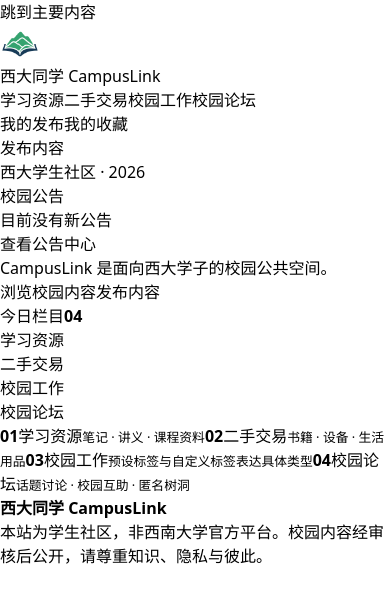
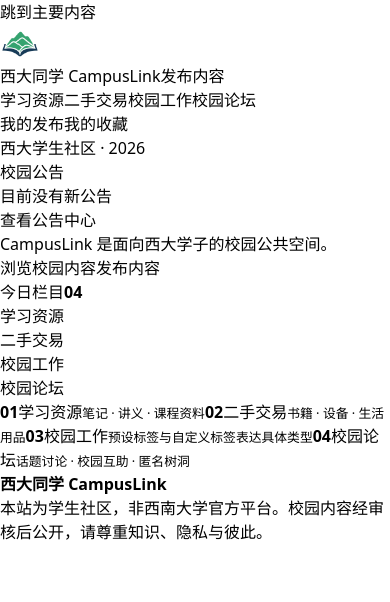
Before and after one commit to xndxyy/campuslink, a Next.js app: page / in a window 390 px wide. Shown: the top 602 px of the page. Built offline with nearby package versions, Linux system fonts and the light colour scheme; no server answers; the database is empty.

Commit message:
feat: restore two-tier site header

```diff
--- a/app/globals.css
+++ b/app/globals.css
@@ -70,48 +70,74 @@ select:focus-visible {
   border: 0;
 }
 .site-header {
-  min-height: 76px;
-  padding: 0 clamp(1rem, 5vw, 5rem);
-  display: flex;
-  align-items: center;
-  gap: 2rem;
-  border-bottom: 1px solid rgba(7, 29, 61, 0.2);
-  background: rgba(251, 250, 244, 0.94);
   position: sticky;
   top: 0;
   z-index: 20;
+  border-top: 18px solid #171717;
+  border-bottom: 1px solid rgba(7, 29, 61, 0.2);
+  background: rgba(251, 250, 244, 0.98);
   backdrop-filter: blur(12px);
 }
+.header-brand-row {
+  background: var(--paper);
+}
+.header-brand-inner,
+.header-navigation {
+  width: min(1180px, calc(100% - 3rem));
+  margin: 0 auto;
+}
+.header-brand-inner {
+  min-height: 106px;
+  display: flex;
+  align-items: center;
+  justify-content: space-between;
+  gap: 2rem;
+}
 .site-brand {
   display: flex;
   align-items: center;
-  gap: 0.7rem;
+  gap: 1rem;
   font-family: var(--serif);
   font-weight: 800;
-  font-size: 1.15rem;
+  font-size: 1.65rem;
   white-space: nowrap;
 }
 .site-brand-mark {
-  width: 2.5rem;
-  height: 2.5rem;
-  flex: 0 0 2.5rem;
+  width: 3.5rem;
+  height: 3.5rem;
+  flex: 0 0 3.5rem;
   object-fit: contain;
 }
+.header-navigation-row {
+  border-top: 1px solid rgba(7, 29, 61, 0.18);
+}
 .header-navigation {
-  display: flex;
+  min-height: 76px;
+  display: flex;
+  align-items: stretch;
+  justify-content: space-between;
+  gap: 1.5rem;
+  min-width: 0;
+}
+.site-header nav {
+  display: flex;
+  align-items: stretch;
+  gap: 0;
+  font-size: 1.05rem;
+  font-weight: 750;
+}
+.site-header nav a {
+  min-height: 76px;
+  padding: 0 1rem;
+  display: inline-flex;
   align-items: center;
-  gap: 1.5rem;
-  margin-left: auto;
-  min-width: 0;
-}
-.site-header nav {
-  display: flex;
-  gap: clamp(0.7rem, 1.25vw, 1.4rem);
-  font-size: 0.92rem;
-  font-weight: 650;
+  white-space: nowrap;
+}
+.product-navigation a:first-child {
+  padding-left: 0;
 }
 .account-navigation {
-  padding-left: 1.5rem;
+  padding-left: 0;
   border-left: 1px solid var(--line);
   color: var(--muted);
 }
@@ -123,8 +149,19 @@ select:focus-visible {
   background: var(--green);
   color: var(--navy);
   font-weight: 800;
+  border: 1px solid var(--navy);
+}
+.header-action {
+  min-height: 4.4rem;
+  padding: 0 1.75rem;
+  display: inline-flex;
+  align-items: center;
+  justify-content: center;
+  font-size: 1.2rem;
+  box-shadow: 5px 5px 0 var(--navy);
+}
+.primary-link {
   padding: 0.8rem 1rem;
-  border: 1px solid var(--navy);
   box-shadow: 3px 3px 0 var(--navy);
 }
 .site-footer {
@@ -2087,27 +2124,6 @@ select {
     font-size: 4.6rem;
   }
 }
-@media (max-width: 1080px) {
-  .site-header {
-    flex-wrap: wrap;
-    column-gap: 1rem;
-    row-gap: 0.55rem;
-    padding-top: 0.55rem;
-  }
-  .header-navigation {
-    width: 100%;
-    order: 3;
-    flex: 1 0 100%;
-    margin-left: 0;
-  }
-  .header-navigation a {
-    display: grid;
-    min-height: 2.75rem;
-    padding-block: 0.5rem;
-    place-items: center;
-    text-align: center;
-  }
-}
 @media (max-width: 1000px) {
   .category-strip {
     grid-template-columns: repeat(2, minmax(0, 1fr));
@@ -2120,36 +2136,47 @@ select {
   }
 }
 @media (max-width: 900px) {
+  .site-header {
+    border-top-width: 10px;
+  }
+  .header-brand-inner {
+    width: min(100% - 1.5rem, 1180px);
+    min-height: 76px;
+    gap: 0.75rem;
+  }
+  .site-brand {
+    gap: 0.55rem;
+    font-size: 1rem;
+  }
+  .site-brand-mark {
+    width: 2.25rem;
+    height: 2.25rem;
+    flex-basis: 2.25rem;
+  }
+  .header-action {
+    min-height: 2.8rem;
+    padding: 0 0.8rem;
+    font-size: 0.85rem;
+    box-shadow: 3px 3px 0 var(--navy);
+  }
+  .header-navigation-row {
+    overflow-x: auto;
+  }
   .header-navigation {
-    display: grid;
+    width: max-content;
+    min-width: 100%;
+    min-height: 58px;
+    margin: 0;
     gap: 0;
   }
-  .site-header .product-navigation {
-    display: grid;
-    grid-template-columns: repeat(4, minmax(0, 1fr));
-    gap: 0;
-    width: 100%;
-    border-top: 1px solid var(--line);
-  }
-  .site-header .account-navigation {
-    display: grid;
-    grid-template-columns: repeat(2, minmax(0, 1fr));
-    gap: 0;
-    width: 100%;
-    padding-left: 0;
-    border-top: 1px solid var(--line);
-    border-left: 0;
-  }
-  .product-navigation a,
-  .account-navigation a {
-    display: grid;
-    min-width: 0;
-    min-height: 2.75rem;
-    padding: 0.55rem 0.2rem;
-    place-items: center;
+  .site-header nav a {
+    min-height: 58px;
+    padding: 0 0.75rem;
     font-size: 0.78rem;
     line-height: 1.35;
-    text-align: center;
+  }
+  .product-navigation a:first-child {
+    padding-left: 0.75rem;
   }
   .hero h1 {
     font-size: 3.8rem;
--- a/app/layout.tsx
+++ b/app/layout.tsx
@@ -22,7 +22,15 @@ export default function RootLayout({
           跳到主要内容
         </a>
         <header className="site-header">
+          <div className="header-brand-row">
+            <div className="header-brand-inner">
               <SiteBrand />
+              <Link className="header-action" href="/submit">
+                发布内容
+              </Link>
+            </div>
+          </div>
+          <div className="header-navigation-row">
             <div className="header-navigation">
               <nav aria-label="内容导航" className="product-navigation">
                 <Link href="/resources">学习资源</Link>
@@ -35,9 +43,7 @@ export default function RootLayout({
                 <Link href="/me/favourites">我的收藏</Link>
               </nav>
             </div>
-          <Link className="header-action" href="/submit">
-            发布内容
-          </Link>
+          </div>
         </header>
         <div id="main-content">{children}</div>
         <footer className="site-footer">
```
Also changed, not shown: 1 other file (tests, documents, lock files or other folders). Lines whose indentation alone changed are shown as unchanged.
